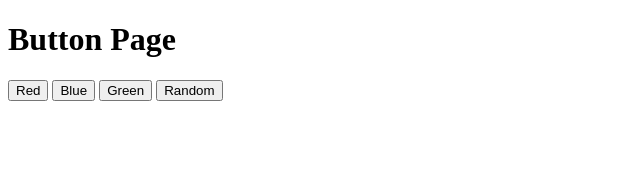
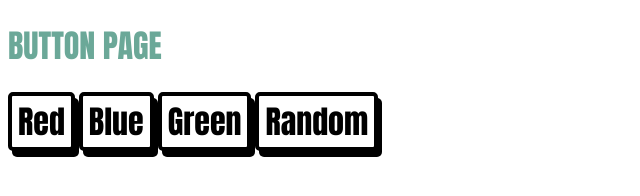
Before and after one commit to sacura2/TL-Workshop-Git, a plain HTML site: page 1-Button/index.html in a window 1280 px wide. Shown: the whole page, without its empty margins (0-640 px from the left). Drawn offline with Linux system fonts and the light colour scheme.

Commit message:
links and ids

```diff
--- a/1-Button/index.html
+++ b/1-Button/index.html
@@ -3,13 +3,14 @@
 <head>
     <meta charset="UTF-8">
     <meta name="viewport" content="width=device-width, initial-scale=1.0">
-    <title>Button Page</title>
+    <link rel="stylesheet" href="styles.css">
+    <title>Color Flipper</title>
 </head>
 <body>
     <h1>Button Page</h1>
-    <button>Red</button>
-    <button>Blue</button>
-    <button>Green</button>
-    <button>Random</button>
+    <button id="redbutton">Red</button>
+    <button id="bluebutton">Blue</button>
+    <button id="greenbutton">Green</button>
+    <button id="randombutton">Random</button>
 </body>
 </html>
```
